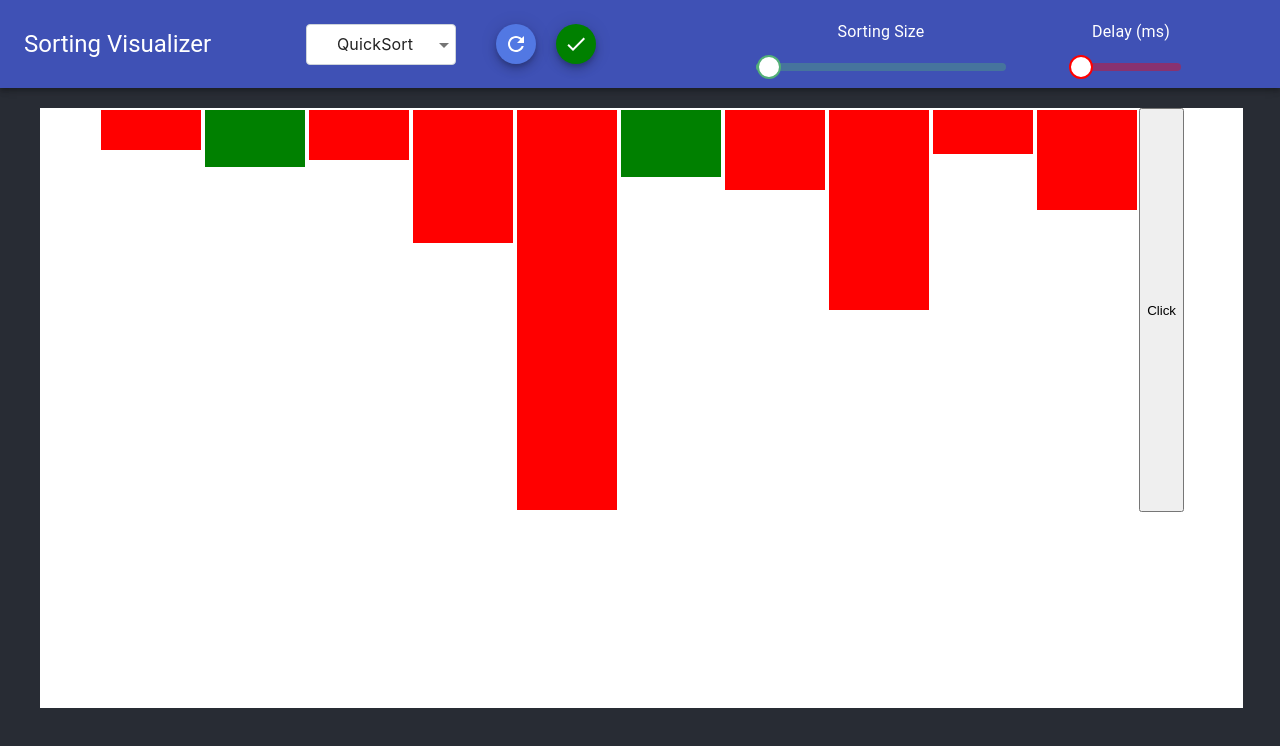
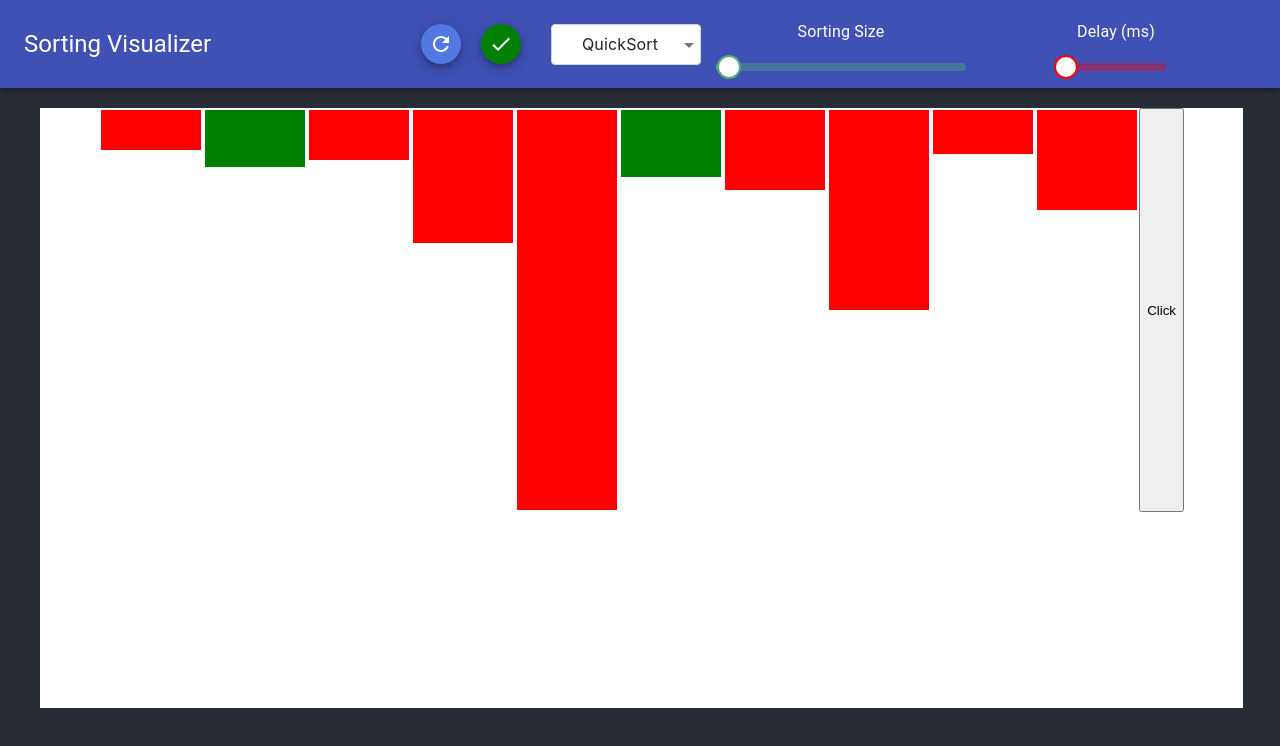
Before and after one commit to mjjply42/Sorting-Visualizer, a React (Create React App) app in the folder client/: page / in a window 1280 px wide. Shown: the top 746 px of the page. Built offline with nearby package versions, Linux system fonts and the light colour scheme.

Commit message:
added style changes for smalle resolutions

```diff
--- a/client/src/components/NavBar.js
+++ b/client/src/components/NavBar.js
@@ -214,7 +214,16 @@ export function NavBar() {
             <Typography className={classes.title} variant="h5" noWrap>
             Sorting Visualizer
             </Typography>
-            <FormControl className={classes.margin} style={{marginBottom: 23, marginRight: 30, width: 150}}>
+            <div style={{marginRight: 80}}>
+                <Fab style={{margin: 10}} size="small" aria-label="add" className={sliders.refreshIcon}>
+                    <RefreshIcon/>
+                </Fab>
+                <Fab style={{margin: 10}} onClick={()=> {dispatch({type: 'update-stoppage', data: !stopped})}}
+                size="small" aria-label="add" className={stopped? sliders.successIcon:sliders.errorIcon}>
+                    {stopped ? <DoneIcon/> : <CloseIcon/>}
+                </Fab>
+            </div>
+            <FormControl className={classes.margin} style={{marginBottom: 23, marginLeft: -60, marginRight: 15, width: 150, minWidth: 100}}>
                 <InputLabel id="demo-customized-select-label"></InputLabel>
                 <Select
                     labelId="demo-customized-select-label"
@@ -230,21 +239,12 @@ export function NavBar() {
                 })}
                 </Select>
             </FormControl>
-            <div style={{marginRight: 150}}>
-                <Fab style={{margin: 10}} size="small" aria-label="add" className={sliders.refreshIcon}>
-                    <RefreshIcon/>
-                </Fab>
-                <Fab style={{margin: 10}} onClick={()=> {dispatch({type: 'update-stoppage', data: !stopped})}}
-                size="small" aria-label="add" className={stopped? sliders.successIcon:sliders.errorIcon}>
-                    {stopped ? <DoneIcon/> : <CloseIcon/>}
-                </Fab>
-            </div>
-            <div style={{width: 250, marginTop: 20}}>
+            <div style={{width: 250, marginTop: 20, marginRight: 25}}>
             <Typography gutterBottom>Sorting Size</Typography>
             <SortingSizeSlider min={5} max={100} onChange={ (e, val) => dispatch({type:'update-count', data: val}) }
             valueLabelDisplay="auto" aria-label="pretto slider" defaultValue={count} />
             </div>
-            <div style={{width: 250, marginTop: 20}}>
+            <div style={{width: 250, marginTop: 20, marginRight: 15}}>
             <Typography gutterBottom>Delay (ms)</Typography>
             <DelaySlider min={500} max={2000} step={100} onChange={ (e, val) => dispatch({type:'update-delay', data: val}) }
             valueLabelDisplay="auto" aria-label="pretto slider" defaultValue={count} style={{width: 100}} />
```
